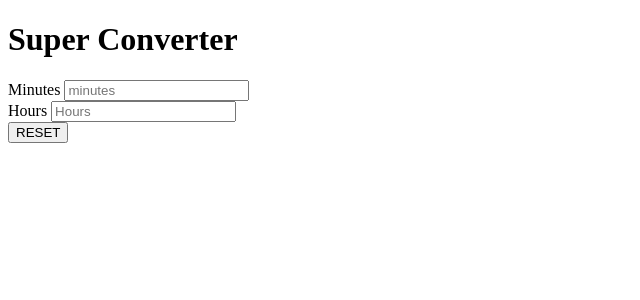
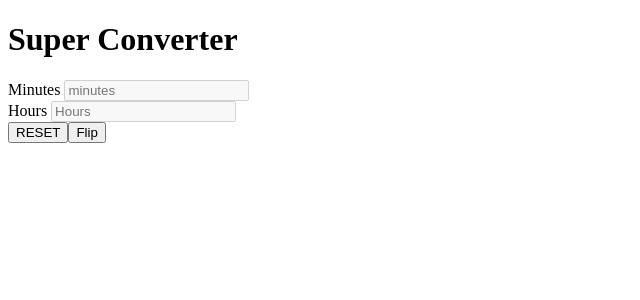
Before and after one commit to Study-zip/movie-app, a React (Vite) app: page / in a window 1280 px wide. Shown: the top 300 px of the page, without its empty margins (0-640 px from the left). Built offline with nearby package versions, Linux system fonts and the light colour scheme.

Commit message:
feat: flipped Button 추가

```diff
--- a/src/App.tsx
+++ b/src/App.tsx
@@ -1,12 +1,14 @@
-import { ChangeEvent, useState } from "react";
+import React, { useState } from "react";
 
 const App = () => {
   const [minutes, setMinutes] = useState<number>(0);
-  const onChange = (event: ChangeEvent<HTMLInputElement>) => {
+  const [flipped, setFlipped] = useState<Boolean>(false);
+  const onChange = (event: React.ChangeEvent<HTMLInputElement>) => {
     setMinutes(Number(event.target.value));
   };
   const hours = Math.round(minutes / 60);
   const reset = () => setMinutes(0);
+  const onFlip = () => setFlipped((current) => !current);
 
   return (
     <div>
@@ -19,6 +21,7 @@ const App = () => {
           placeholder="minutes"
           type="number"
           onChange={onChange}
+          disabled={flipped === false}
         />
       </div>
       <div>
@@ -28,9 +31,11 @@ const App = () => {
           id="hours"
           placeholder="Hours"
           type="number"
+          disabled={flipped === false}
         />
       </div>
       <button onClick={reset}>RESET</button>
+      <button onClick={onFlip}>Flip</button>
     </div>
   );
 };
```
